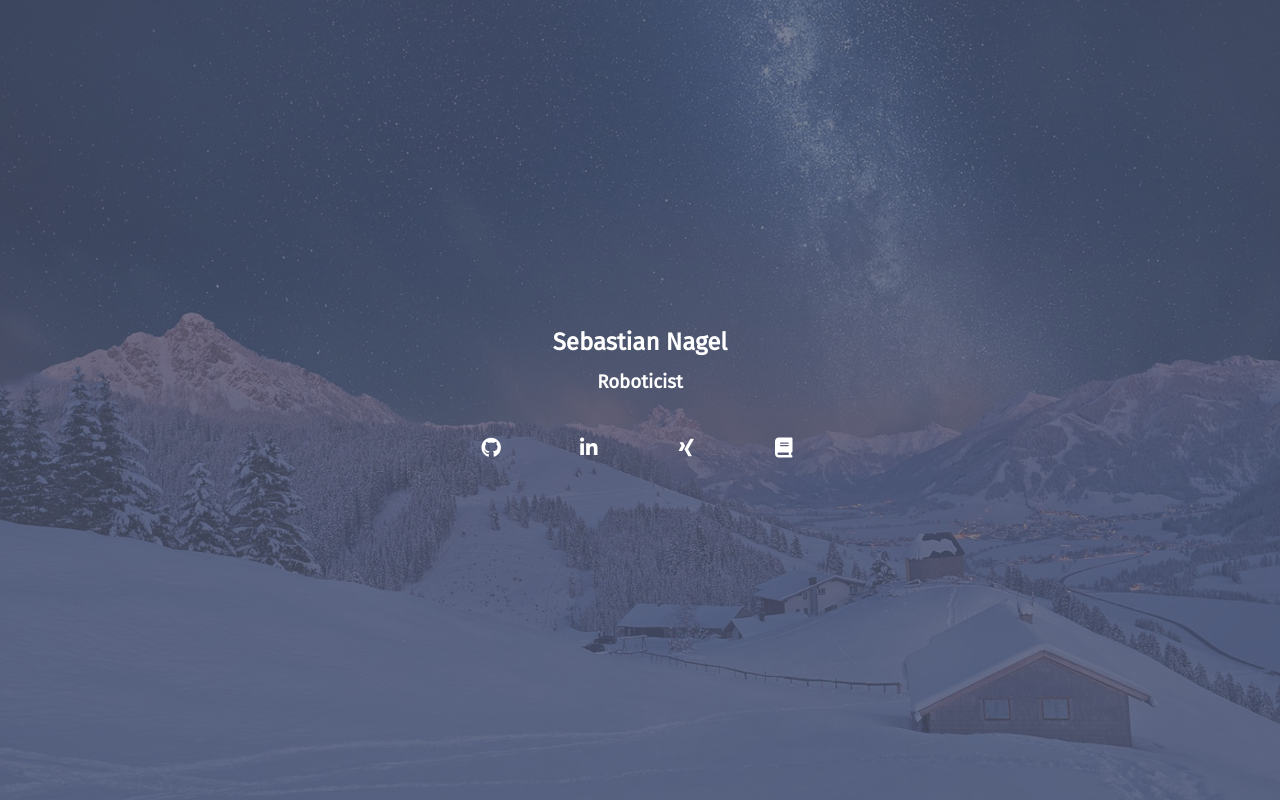
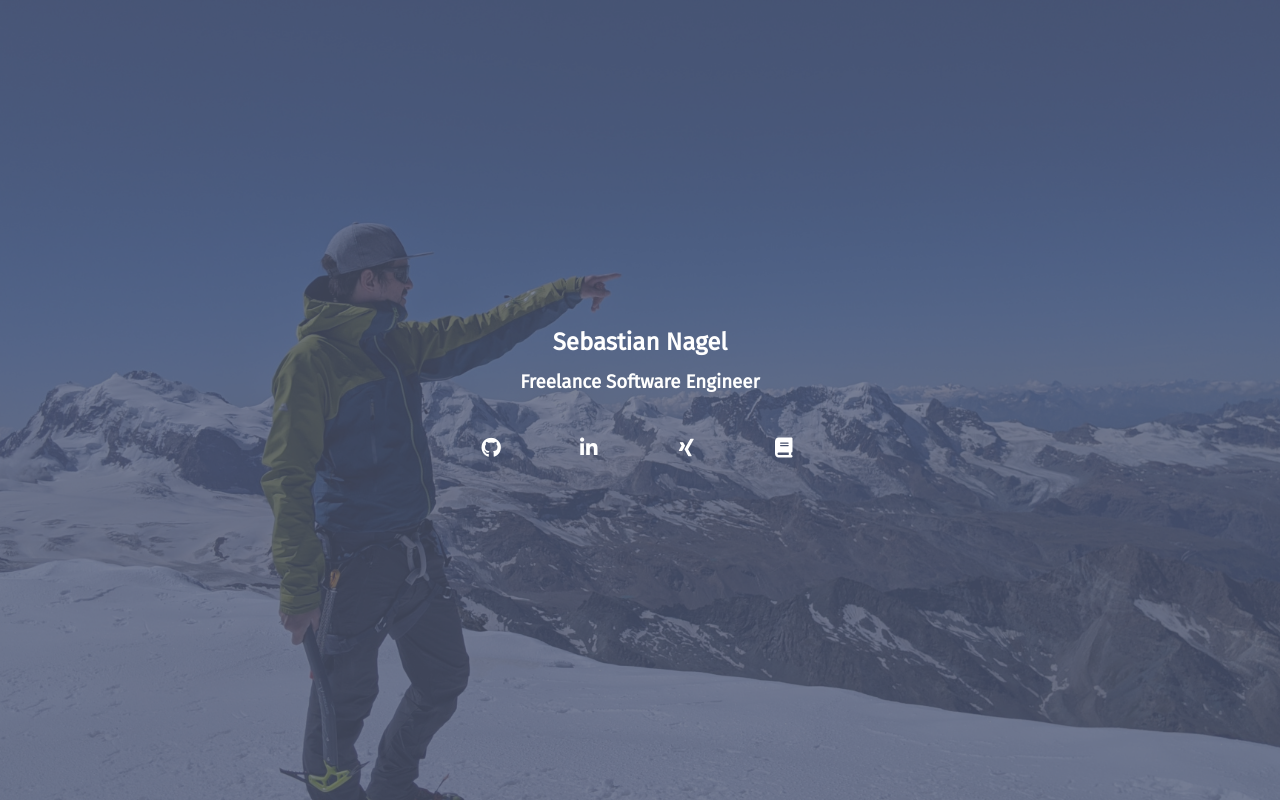
Before and after one commit to ch1bo/ncoding.at, a plain HTML site: page web/html/index.html in a window 1280 px wide. Drawn offline with Linux system fonts and the light colour scheme.

Commit message:
Update website and mailserver

```diff
--- a/web/html/index.html
+++ b/web/html/index.html
@@ -1,7 +1,7 @@
 <!doctype html>
 <html lang="en">
   <head>
-    <title>Sebastian Nagel - Roboticist</title>
+    <title>Sebastian Nagel - Freelance Software Engineer</title>
     <meta charset="utf-8">
     <meta name="viewport" content="width=device-width, initial-scale=1">
     <link href="style.css" rel="stylesheet">
@@ -11,7 +11,7 @@
     <div class="bg"></div>
     <div class="content">
       <h2>Sebastian Nagel</h2>
-      <h3>Roboticist</h3>
+      <h3>Freelance Software Engineer</h3>
       <div class="profiles">
         <button>
           <a href="https://www.github.com/ch1bo"><i class="fa fa-github" aria-hidden="true"></i></a>
--- a/web/html/index.js
+++ b/web/html/index.js
@@ -13,7 +13,7 @@ function animate(duration, fn) {
 }
 
 window.addEventListener('load', function() {
-  var url = 'austria-tyrol.jpg'
+  var url = 'wallis.jpg'
   var img = new Image()
   img.onload = function() {
     var bg = document.querySelector('.bg')
--- a/web/html/style.css
+++ b/web/html/style.css
@@ -33,7 +33,7 @@ body::after {
   right: 0;
   bottom: 0;
   top: 0;
-  background: #344557 url(austria-tyrol-64.jpg) 0 0 no-repeat;
+  background: #344557 url(wallis-64.jpg) 0 0 no-repeat;
   background-size: cover;
   background-position: center center;
   filter: blur(20px);
```
Also changed, not shown: web/html/wallis-64.jpg (added), web/html/wallis.jpg (added), 1 other file.
